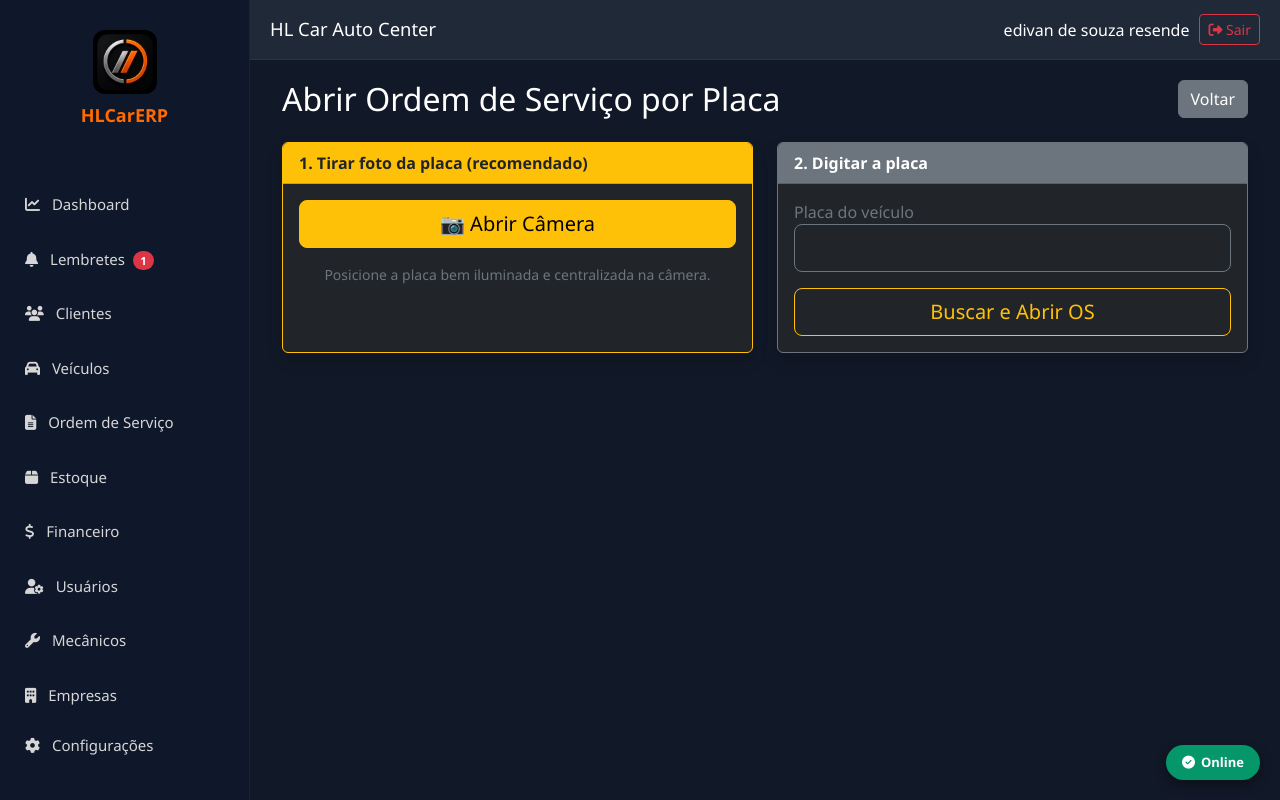
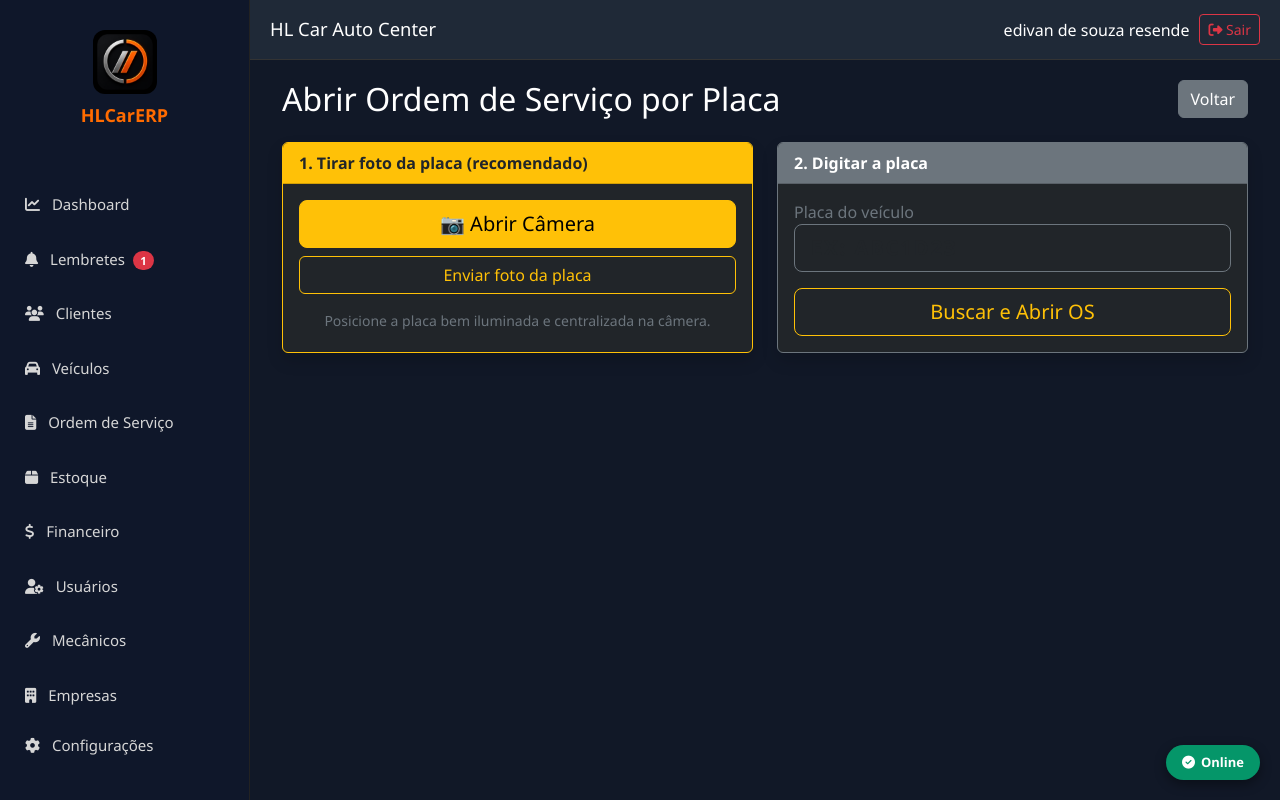
Before and after one commit to edivanresende/HLCarERP, a Flask app: page /abrir-os-placa in a window 1280 px wide. Run offline with Flask 3, Linux system fonts and the light colour scheme; a user stored in the database is signed in; data comes from the database, SQL or seed files in the repository.

Commit message:
Botao enviar foto da placa

```diff
--- a/templates/ordens_por_placa.html
+++ b/templates/ordens_por_placa.html
@@ -41,12 +41,19 @@
 
                         <button type="button" id="btn-processar" class="btn btn-primary btn-lg d-none" onclick="enviarFoto()">
                             🔍 Ler Placa e Abrir OS
+
                         </button>
 
                         <button type="button" id="btn-nova-foto" class="btn btn-outline-secondary d-none" onclick="novaFoto()">
                             Tirar outra foto
                         </button>
                     </div>
+                                                <div class="mt-2">
+    <label class="btn btn-outline-warning w-100">
+        Enviar foto da placa
+        <input type="file" id="foto-arquivo" accept="image/*" capture="environment" hidden>
+    </label>
+</div>
 
                     <p class="text-secondary small mt-3 mb-0">
                         Posicione a placa bem iluminada e centralizada na câmera.
@@ -102,6 +109,45 @@
 <script>
 let stream = null;
 let fotoBlob = null;
+document.getElementById('foto-arquivo')?.addEventListener('change', async function () {
+    const file = this.files && this.files[0];
+    if (!file) return;
+
+    const resultado = document.getElementById('resultado-ocr');
+    if (resultado) {
+        resultado.classList.remove('d-none', 'alert-success', 'alert-danger');
+        resultado.classList.add('alert-info');
+        resultado.innerHTML = "🔍 Lendo a placa... aguarde...";
+    }
+
+    const formData = new FormData();
+    formData.append('foto', file, 'placa.jpg');
+
+    try {
+        const response = await fetch('/api/ler-placa', { method: 'POST', body: formData });
+        const data = await response.json();
+        if (data.sucesso && data.placa) {
+            if (resultado) {
+                resultado.classList.remove('alert-info');
+                resultado.classList.add('alert-success');
+                resultado.innerHTML = `Placa reconhecida: <strong>${data.placa}</strong>`;
+            }
+            setTimeout(() => {
+                window.location.href = `/abrir-os-placa?placa=${data.placa}`;
+            }, 800);
+        } else if (resultado) {
+            resultado.classList.remove('alert-info');
+            resultado.classList.add('alert-danger');
+            resultado.innerHTML = data.mensagem || "Não foi possível ler a placa.";
+        }
+    } catch (e) {
+        if (resultado) {
+            resultado.classList.remove('alert-info');
+            resultado.classList.add('alert-danger');
+            resultado.innerHTML = "Erro ao processar a imagem.";
+        }
+    }
+});
 
 async function ligarCamera() {
     try {
```
